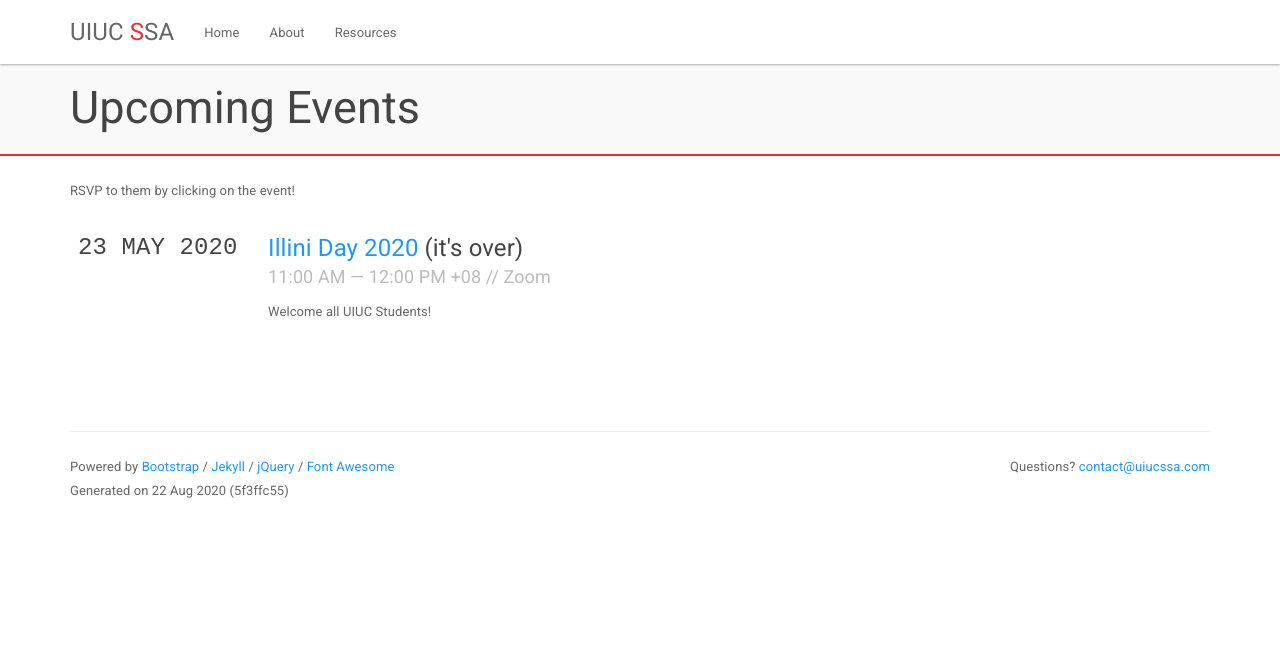
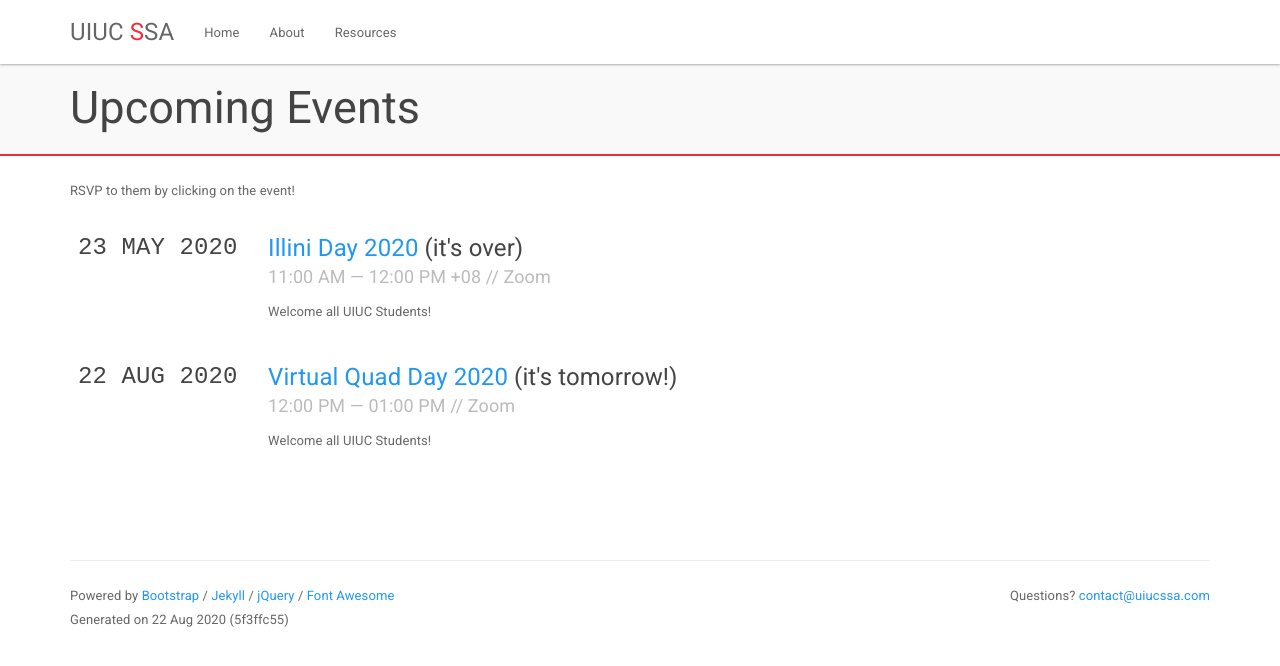
Before and after one commit to uiucssa/uiucssa.github.io, a Jekyll site: the page built from events.html, in a window 1280 px wide. Shown: the top 666 px of the page. Built offline with Jekyll 4.4.1, drawn with Linux system fonts in a browser that asks for light colours.

Commit message:
Add Quad Day

```diff
--- a/_data/events.yml
+++ b/_data/events.yml
@@ -309,3 +309,12 @@
   location: Zoom
   url: https://www.facebook.com/events/853900475092820/
   description: Welcome all UIUC Students!
+
+- id: 28
+  name: Virtual Quad Day 2020
+  date: 2020-08-22
+  start_time: 2020-05-23 12:00:00 CST
+  end_time: 2020-05-23 13:00:00 CST
+  location: Zoom
+  url: https://illinois.zoom.us/j/98962090861
+  description: Welcome all UIUC Students!
```
